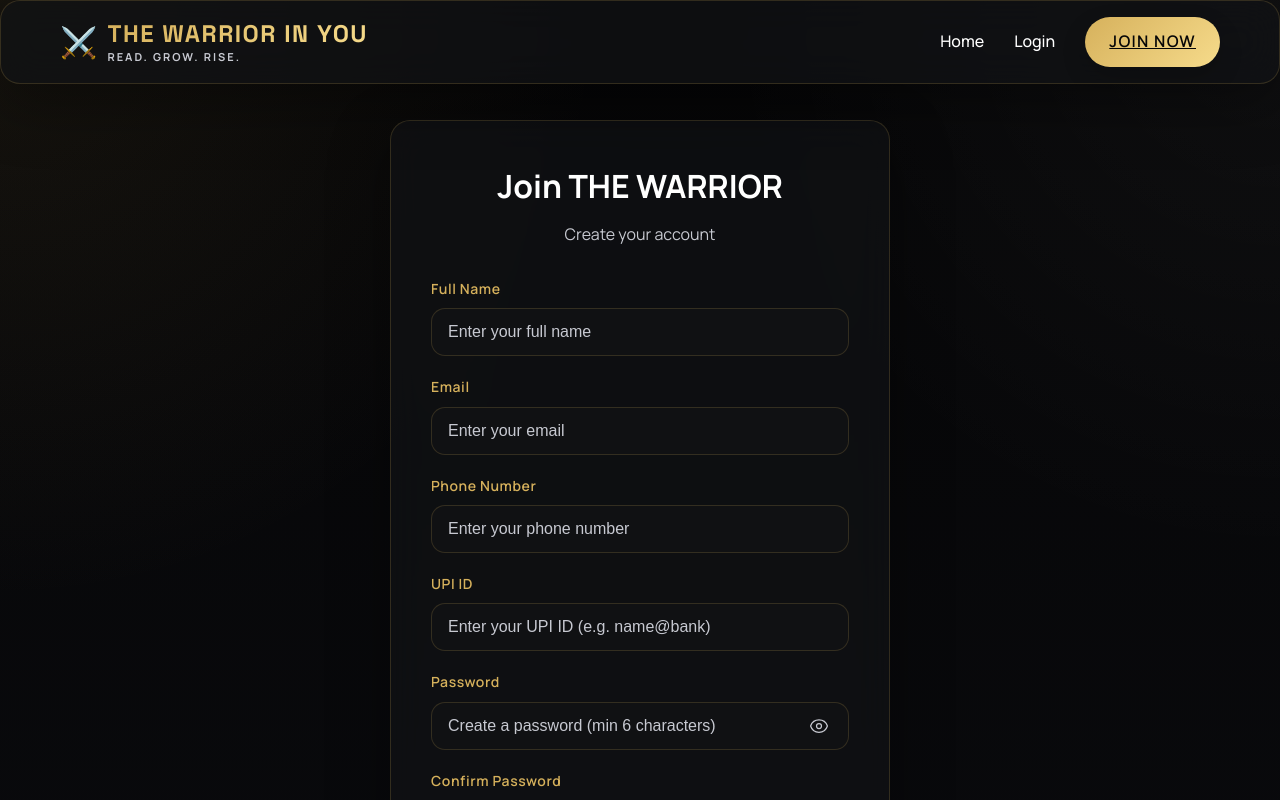
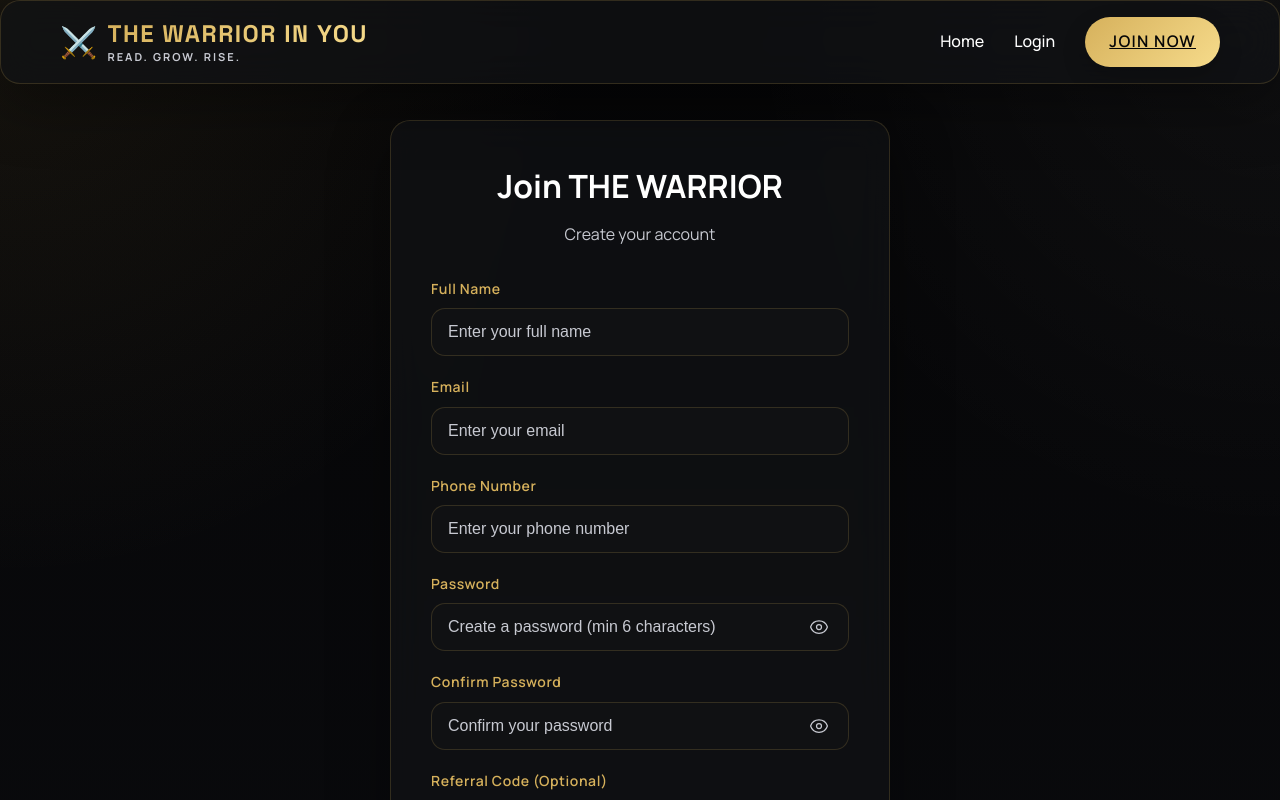
Before and after one commit to AyushPrad2907/thewarrior, a React (Vite) app in the folder frontend/: page /signup in a window 1280 px wide. Shown: the top 800 px of the page. Built offline with nearby package versions, Linux system fonts and the light colour scheme; no server answers.

Commit message:
refactor: remove UPI ID from signup, keep it dashboard-only

```diff
--- a/frontend/src/pages/Signup.jsx
+++ b/frontend/src/pages/Signup.jsx
@@ -12,7 +12,6 @@ const Signup = () => {
     name: '',
     email: '',
     phone: '',
-    upiId: '',
     password: '',
     confirmPassword: '',
     referralCode: referralCode
@@ -42,11 +41,6 @@ const Signup = () => {
 
     if (formData.password.length < 6) {
       setError('Password must be at least 6 characters');
-      return;
-    }
-
-    if (!formData.upiId || !formData.upiId.trim()) {
-      setError('Please provide a valid UPI ID');
       return;
     }
 
@@ -109,19 +103,6 @@ const Signup = () => {
               onChange={handleChange}
               required
               placeholder="Enter your phone number"
-            />
-          </div>
-
-          <div className="form-group">
-            <label htmlFor="upiId">UPI ID</label>
-            <input
-              type="text"
-              id="upiId"
-              name="upiId"
-              value={formData.upiId}
-              onChange={handleChange}
-              required
-              placeholder="Enter your UPI ID (e.g. name@bank)"
             />
           </div>
 
```
Also changed, not shown: 1 other file (tests, documents, lock files or other folders).
